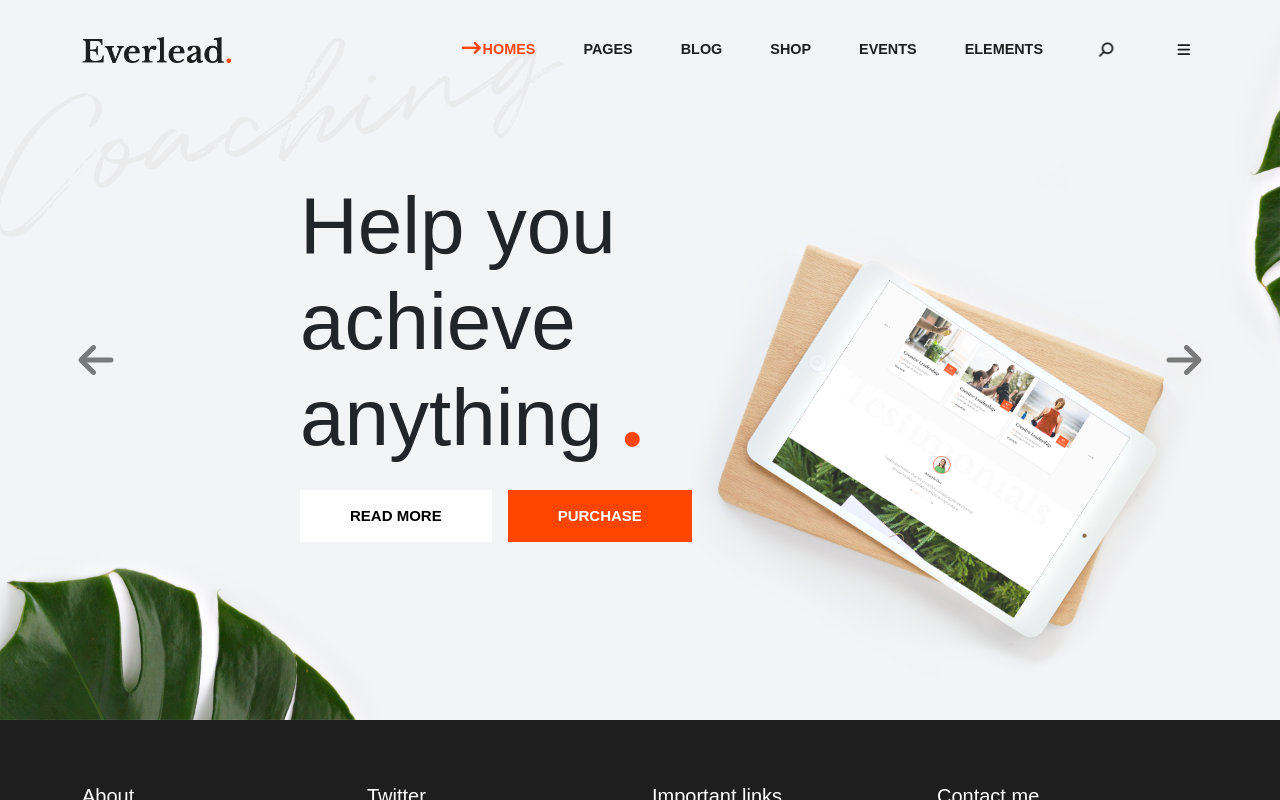
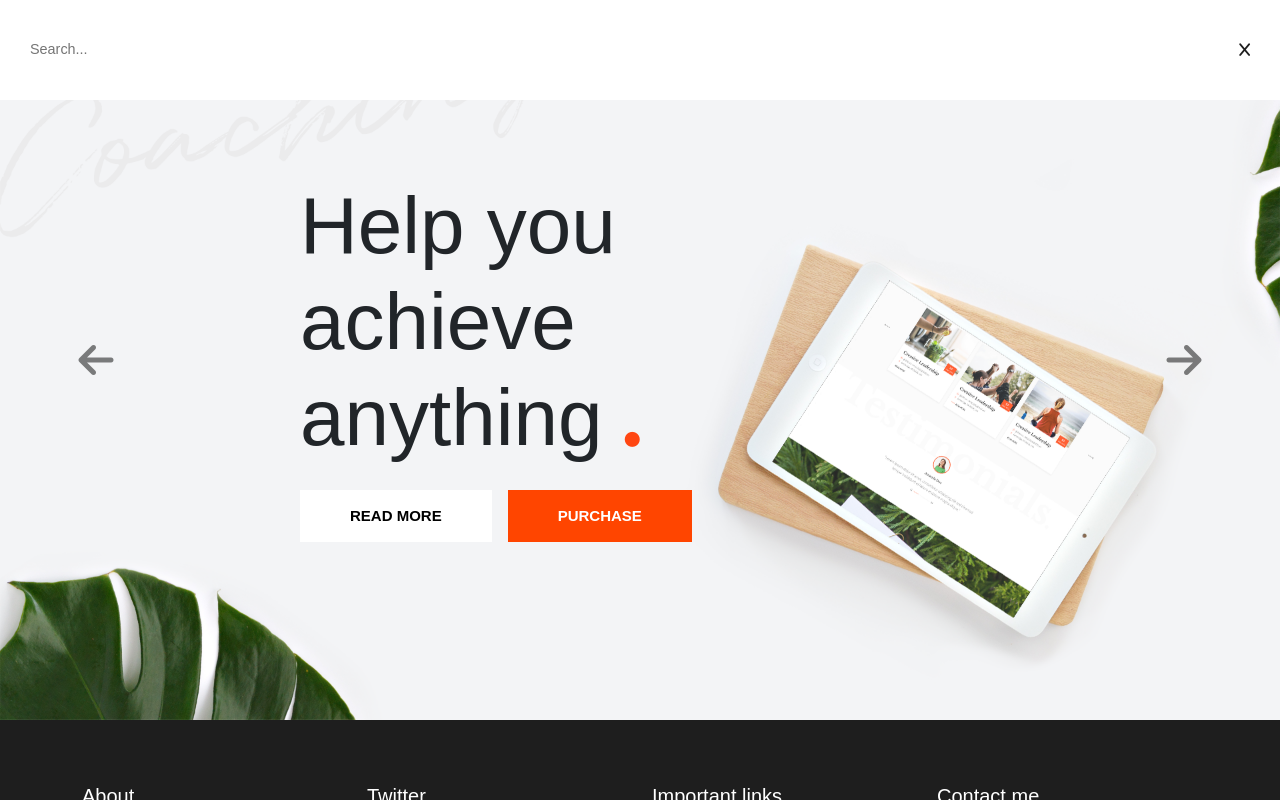
Before and after one commit to sabino-olivieri/proj-html-vuejs, a Vue app: page / in a window 1280 px wide. Both pictures are taken after a click on the icon 1106 px from the left and 50 px from the top of the page. Shown: the top 800 px of the page. Built offline with nearby package versions, Linux system fonts and the light colour scheme.

Commit message:
feat: added search bar to header

```diff
--- a/src/components/AppHeader.vue
+++ b/src/components/AppHeader.vue
@@ -5,6 +5,7 @@ export default {
     data() {
         return {
             store,
+            searchIsVisible: false,
             navList: [
                 {
                     title: "homes",
@@ -53,6 +54,13 @@ export default {
                 </div>
 
                 <div class="col-auto d-flex align-items-center">
+
+                    <div class="ms_search-bar d-flex align-items-center" :class="searchIsVisible ? '' : 'ms_hidden'">
+                        <input type="text" placeholder="Search...">
+                        <i class="fa-solid fa-x" @click="searchIsVisible = false"></i>
+                    </div>
+                    <div class="ms_overlay" :class="searchIsVisible ? '' : 'ms_hidden'" @click="searchIsVisible = false"></div>
+
                     <ul class="d-flex align-items-center gap-5">
                         <li class="d-flex align-items-center ms_nav" v-for="link in navList">
                             <router-link :to="{ name: link.link }" class="nav-link" @click="link.link != 'home' ? store.isHeaderHome = false : store.isHeaderHome = true">{{ link.title.toUpperCase()
@@ -65,7 +73,7 @@ export default {
                                 </div>
                             </div>
                         </li>
-                        <li class="d-flex align-items-center p-2"><i class="fa-solid fa-magnifying-glass"></i></li>
+                        <li class="d-flex align-items-center p-2"><i class="fa-solid fa-magnifying-glass" @click="searchIsVisible = true"></i></li>
                         <li class="d-flex align-items-center p-2"><i class="fa-solid fa-bars"></i></li>
                     </ul>
                 </div>
@@ -81,13 +89,14 @@ export default {
     position: absolute;
     top: 0;
     left: 0;
-    z-index: 9999;
+    z-index: 9998;
 }
 
 .header-normal {
     position: sticky;
-    z-index: 9999;
+    z-index: 9998;
 }
+
 header {
     width: 100%;
     height: 100px;
@@ -231,6 +240,48 @@ header {
         }
     }
 
+    .ms_search-bar {
+        position: absolute;
+        top: 0;
+        left: 0;
+        z-index: 9999;
+        height: 100%;
+        width: 100%;
+        padding: 0px 20px;
+        background-color: white;
+        transition: all 0.3s;
+
+        input {
+            padding: 10px;
+            border: 0;
+            width: 100%;
+
+            &:focus {
+                outline: 0;
+            }
+
+        }
+        .fa-x{
+            position: absolute;
+            right: 30px;
+        }
+    }
+
+    .ms_overlay {
+        position: absolute;
+        top: 0;
+        left: 0;
+        height: 100vh;
+        width: 100%;
+        z-index: 100;
+    }
+
+    .ms_hidden {
+    width: 0;
+    opacity: 0;
+    z-index: -1;
+    overflow: hidden;
+}
 
 }
 </style>
--- a/src/style/general.scss
+++ b/src/style/general.scss
@@ -38,3 +38,11 @@ img {
     background-color: orangered;
     color: white;
 }
+
+.ms_hidden {
+    width: 0;
+    height: 0;
+    opacity: 0;
+    z-index: -1;
+    overflow: hidden;
+}
```
